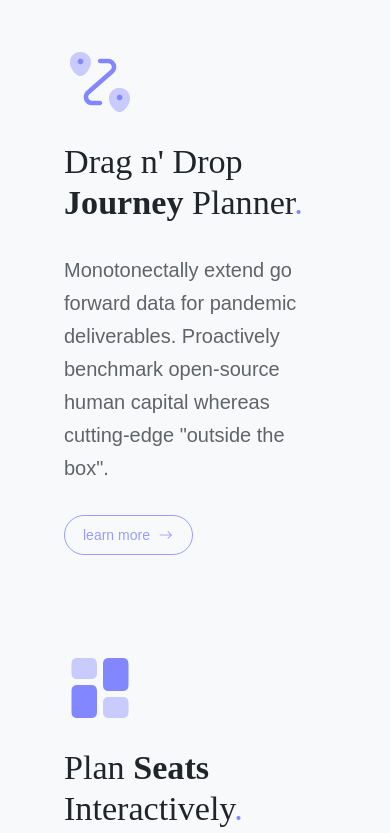
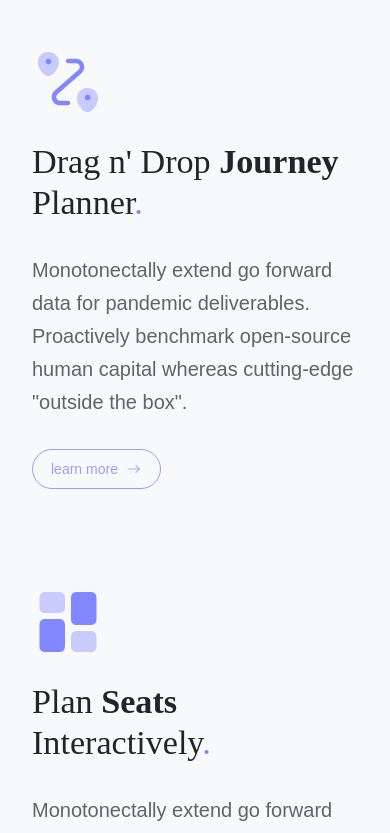
Before and after one commit to secrethash/frore-landing-wireframe, a website: page index.html in a window 390 px wide. Shown: the part 5201-6034 px from the top of the page. Drawn offline with nearby package versions, Linux system fonts and the light colour scheme; a script that the page names is missing; files whose address does not match are found by name; a web font is replaced by a local one.

Commit message:
Fix: Product features section responsive padding

```diff
--- a/theme.css
+++ b/theme.css
@@ -605,14 +605,19 @@
 	display: flex;
 	flex-direction: column;
 	justify-content: center;
-	padding-left: 4rem;
-	padding-right: 4rem;
+	padding-left: 2rem;
+	padding-right: 2rem;
 	border-bottom: 1px solid rgba(255,255,255, .15);
 }
 
 /* Responsive Device more than 992px (.device-md >)
 -----------------------------------------------------------------*/
 @media (min-width: 992px) {
+
+	.list-group-content > div {
+		padding-left: 4rem;
+		padding-right: 4rem;
+	}
 
 	.section-scroll {
 		position: absolute;
```
